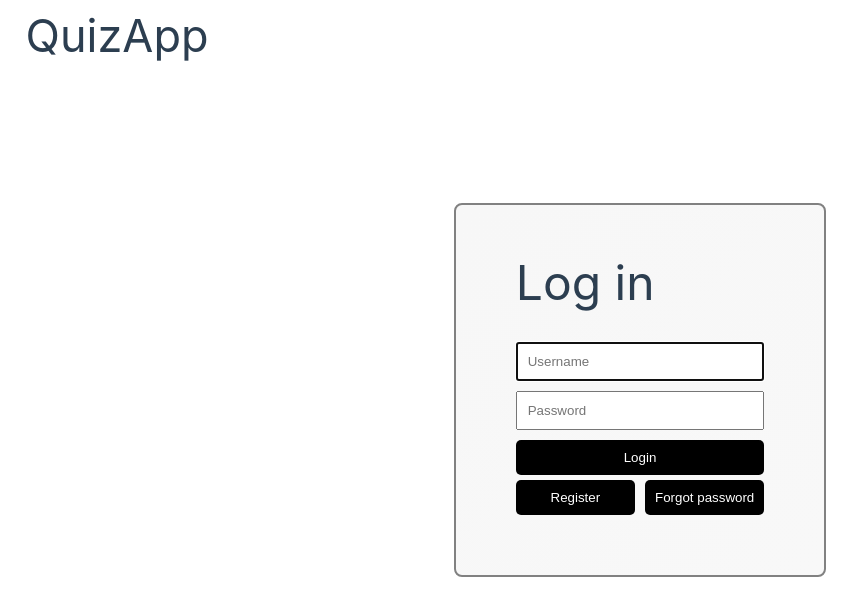
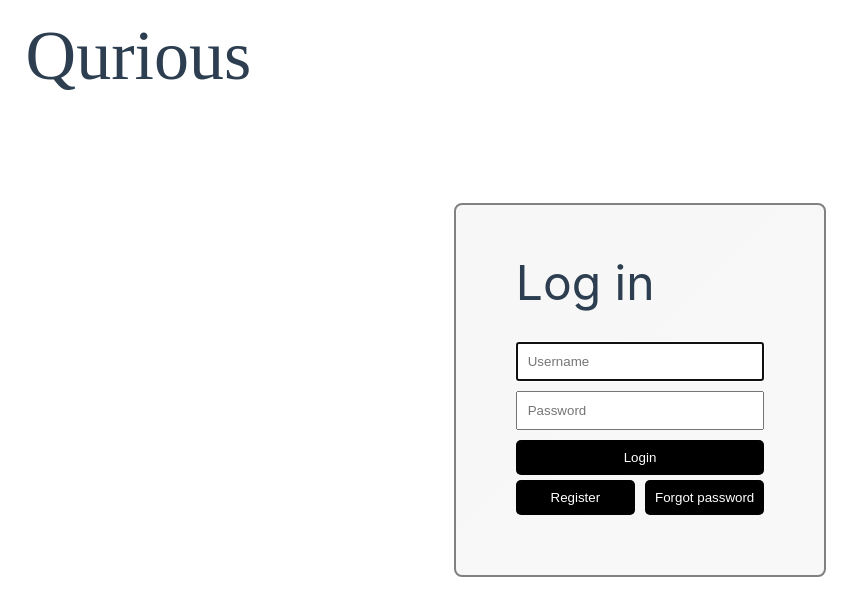
Before and after one commit to EmilJohns1/idatt2105-project-backend, a plain HTML site: page src/main/resources/static/login.html in a window 1280 px wide. Shown: the whole page, without its empty margins (0-861 px from the left). Drawn offline with Linux system fonts and the light colour scheme.

Commit message:
Changed logo on login screen

```diff
--- a/src/main/resources/static/login.html
+++ b/src/main/resources/static/login.html
@@ -9,7 +9,7 @@
 </head>
 <body>
 <div class="logo">
-    <h1>QuizApp</h1>
+    <h1>Qurious</h1>
 </div>
 <div class="layout-container">
     <div class="container">
--- a/src/main/resources/static/stylesheet.css
+++ b/src/main/resources/static/stylesheet.css
@@ -177,10 +177,12 @@ body {
 
 .logo {
     position: fixed;
-    font-size: 1.5em;
     margin-right: 5%;
     margin-left: 2%;
     cursor: default;
+    float: left;
+    font-size: 35px;
+    font-family: 'Amita', serif
 }
 
 .error-message {
```
